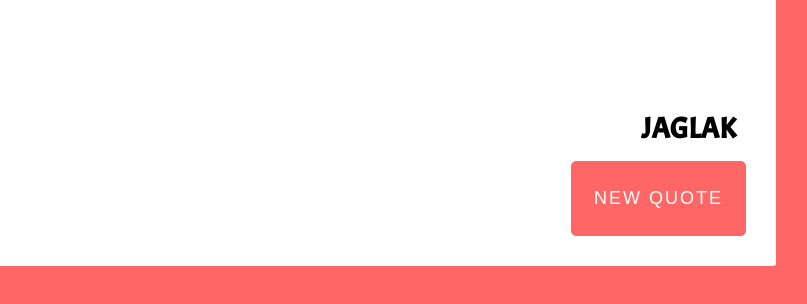
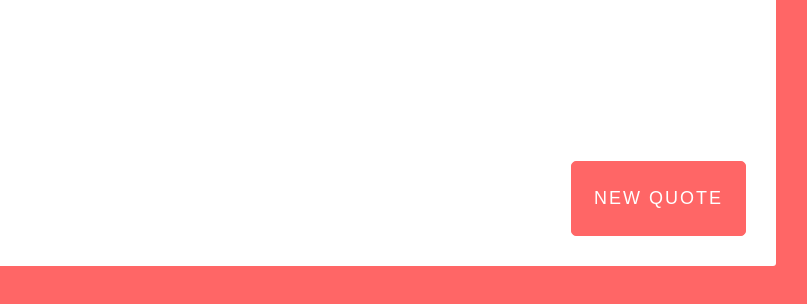
Before and after one commit to AlanPieczonka/random_quote, a plain HTML site: page index.html in a window 1280 px wide. Shown: the part 164-468 px from the top of the page, 314-1121 px from the left. Drawn offline with nearby package versions, Linux system fonts and the light colour scheme; files whose address does not match are found by name.

Commit message:
One h2 change

```diff
--- a/index.html
+++ b/index.html
@@ -21,7 +21,7 @@
 
 <div class="center-div">
     <h1 class="myquote"></h1>
-    <h2 class="author">JAGLAK</h2>
+    <h2 class="author"></h2>
     <div class="tweet">
         <a class="twitter-share-button" href="https://twitter.com/intent/tweet/?text=" data-size="large" ><i class="ion-social-twitter ptaszek"></i></a>
     </div>
```
